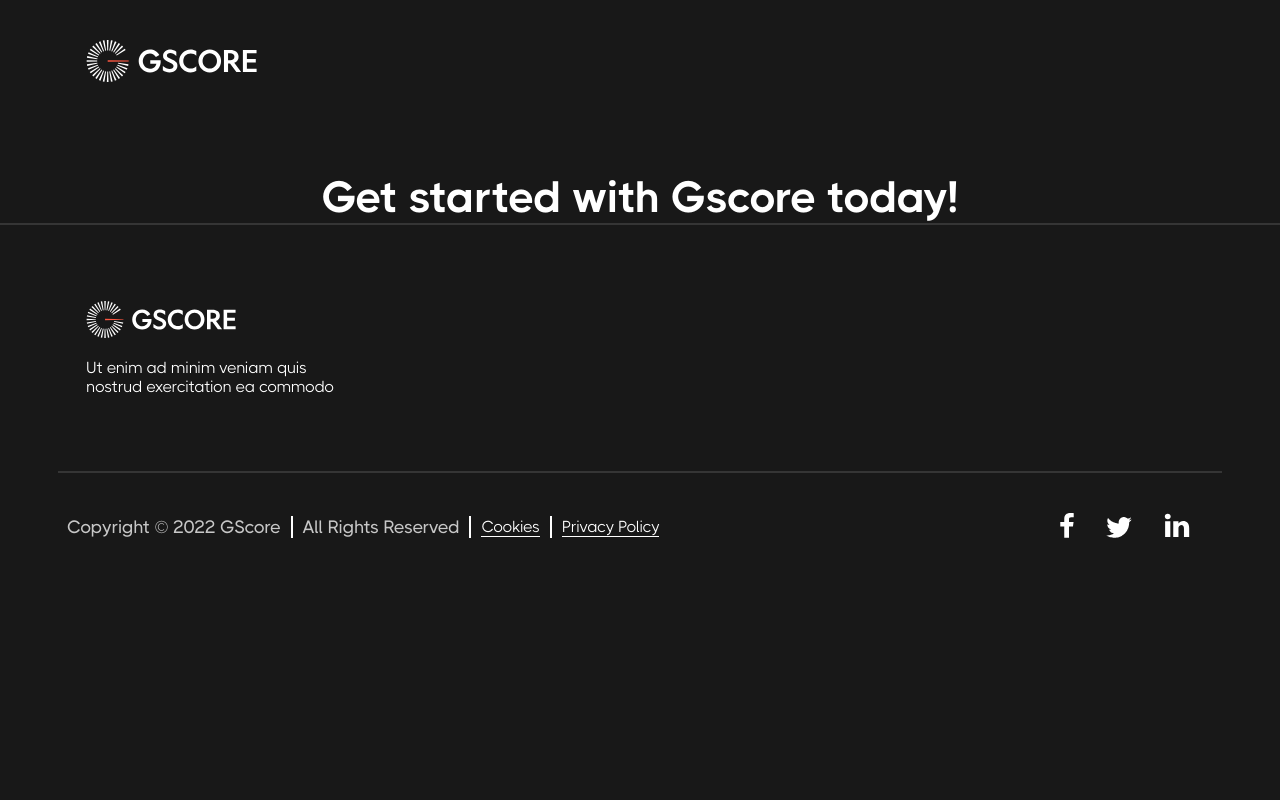
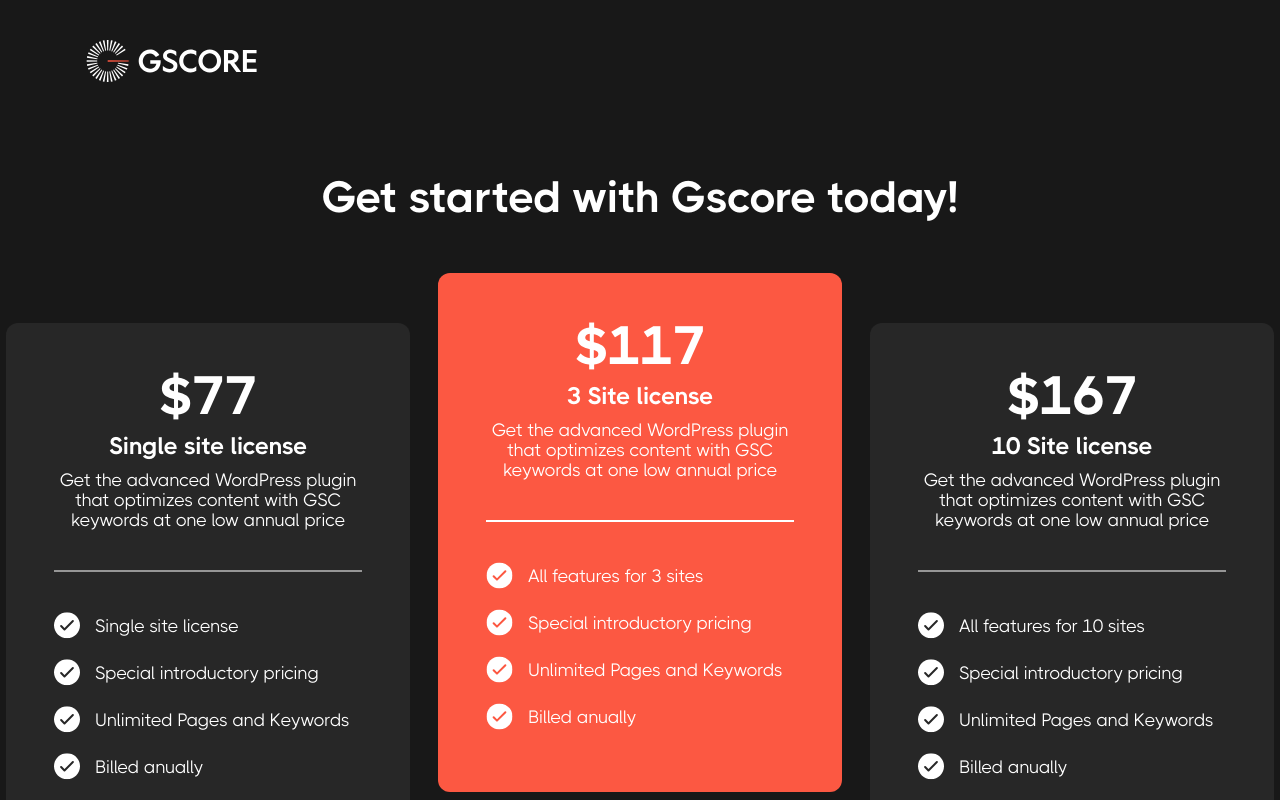
Before and after one commit to nick-felker/gscore, a Next.js app: page / in a window 1280 px wide. Shown: the top 800 px of the page. Built offline with nearby package versions, Linux system fonts and the light colour scheme.

Commit message:
index page without adaptive

```diff
--- a/pages/index.tsx
+++ b/pages/index.tsx
@@ -2,6 +2,7 @@
 import Header from "../src/ui/header";
 import Offer from "../src/ui/offer";
 import Footer from "../src/ui/footer";
+import OfferCard from "../src/ui/offerCard";
 
 function Index(){
     return(
@@ -9,23 +10,94 @@
                 <Header/>
                 <OfferWrapper>
                     <Offer text="Get started with Gscore today!"/>
+                    <CardWrapper>
+                        <OfferCardWrapper>
+                            <OfferCard
+                                bgColor="#272727"
+                                price="$77"
+                                licenseCount="Single site license"
+                                detailInfo="Get the advanced WordPress plugin that optimizes content with GSC keywords at one low annual price"
+                                options={['Single site license', 'Special introductory pricing', 'Unlimited Pages and Keywords', 'Billed anually']}
+                            />
+                        </OfferCardWrapper>
+                        <OfferCardWrapper>
+                            <OfferCard
+                                bgColor="#FC5842"
+                                price="$117"
+                                licenseCount="3 Site license"
+                                detailInfo="Get the advanced WordPress plugin that optimizes content with GSC keywords at one low annual price"
+                                options={['All features for 3 sites', 'Special introductory pricing', 'Unlimited Pages and Keywords', 'Billed anually']}
+                            />
+                        </OfferCardWrapper>
+                        <OfferCardWrapper>
+                            <OfferCard
+                                bgColor="#272727"
+                                price="$167"
+                                licenseCount="10 Site license"
+                                detailInfo="Get the advanced WordPress plugin that optimizes content with GSC keywords at one low annual price"
+                                options={['All features for 10 sites', 'Special introductory pricing', 'Unlimited Pages and Keywords', 'Billed anually']}
+                            />
+                        </OfferCardWrapper>
+                    </CardWrapper>
+                    <ContactUsWrapper>
+                        <HaveMoreTenSitesText>Have more than 10 sites?</HaveMoreTenSitesText>
+                        <ContactUsLink>Contact us</ContactUsLink>
+                    </ContactUsWrapper>
                 </OfferWrapper>
+
                 <Footer/>
             </ExternalWrapper>
     )
 }
 
 
+const OfferCardWrapper = styled.div`
+    :nth-child(odd){
+        margin-top: 50px;
+    }
+    :nth-child(even){
+        margin-right: 28px;
+        margin-left: 28px;
+    }
+`
+
+const ContactUsWrapper = styled.div`
+    display: flex;
+    flex-direction: column;
+    margin-bottom: 42px;
+    align-items: center;
+`
+
+const HaveMoreTenSitesText = styled.p`
+    color: white;
+    margin-bottom: 4px;
+    font-size: 18px;
+`
+
+const ContactUsLink = styled.a`
+    color: #FC5842;
+    cursor: pointer;
+    border-bottom: 1px solid #FC5842;
+`
+
+
+const CardWrapper = styled.div`
+    display: flex;
+    margin-bottom: 42px;
+    margin-top: 50px;
+`
+
 const ExternalWrapper = styled.div`
-    width: 100vw;
-    height: 100vh;
     background-color: #181818;
+    font-family: THICCCBOI;
 `
 const OfferWrapper = styled.div`
     display: flex;
     align-items: center;
     margin-top: 50px;
     justify-content: center;
+    flex-direction: column;
+
 `
 
 export default Index;
--- a/src/ui/footer/index.tsx
+++ b/src/ui/footer/index.tsx
@@ -57,7 +57,6 @@
 
 const UpperFooterLine = styled.div`
     height: 2px;
-    width: 100vw;
     background-color: #353535;
 `
 const InnerWrapper = styled.div`
@@ -100,7 +99,7 @@
 `
 
 const CopyrightLinks = styled.div`
-    padding-right: 40px;
+    margin-right: 40px;
 `
 
 const TwitterLink = styled.img`
--- a/src/ui/offerCard/index.tsx
+++ b/src/ui/offerCard/index.tsx
@@ -12,8 +12,100 @@
 
 function OfferCard(props:Props){
    return(
-        <>
+            <ExternalWrapper bgColor={props.bgColor}>
+                <Price>{props.price}</Price>
+                <LicenseCount>{props.licenseCount}</LicenseCount>
+                <DetailInfo>{props.detailInfo}</DetailInfo>
+                {props.bgColor === '#FC5842' ? <UnderOptionsLine bgColor="#FFFFFF"/> : <UnderOptionsLine bgColor="#969696"/>}
+                <OptionsExternalWrapper>
+                    {props.options.map((elem:string)=>{
+                        return (
+                            <>
+                                <OptionElementWrapper>
+                                {props.bgColor === '#FC5842' ? <OptionIcon src="./images/CarrotCheckCircle.svg"/> : <OptionIcon src="./images/GrayCheckCircle.svg"/>}
+                                <OptionText>{elem}</OptionText>
+                                </OptionElementWrapper>
+                            </>
+                        )
+                    })}
+                </OptionsExternalWrapper>
 
-        </>
+            </ExternalWrapper>
    )
 }
+
+
+interface UnderOptionsLineProps{
+    bgColor: string;
+}
+
+
+const UnderOptionsLine = styled.div<UnderOptionsLineProps>`
+    background-color: ${props=> props.bgColor};
+    height: 2px;
+    margin-top: 40px;
+    margin-bottom: 40px;
+`
+
+
+const OptionsExternalWrapper = styled.div`
+
+`
+
+const OptionElementWrapper = styled.div`
+    display: flex;
+    align-items: center;
+    margin-bottom: 20px;
+`
+
+const OptionIcon = styled.img`
+    margin-right: 15px;
+`
+
+const OptionText = styled.p`
+    color: white;
+    font-size: 18px;
+`
+
+const Price = styled.p`
+    text-align: center;
+    font-size: 54px;
+    font-weight: 700;
+    color: white;
+    margin-bottom: 5px;
+`
+
+const LicenseCount = styled.p`
+    text-align: center;
+    font-weight: 700;
+    font-size: 24px;
+    color: white;
+`
+
+const DetailInfo = styled.p`
+    margin-top: 10px;
+    text-align: center;
+    font-size: 18px;
+    color: white;
+`
+
+interface ExternalWrapperProps{
+    bgColor: string;
+}
+
+const ExternalWrapper = styled.div<ExternalWrapperProps>`
+    width: 404px;
+    border-radius: 12px;
+    text-align: center;
+    font-family: THICCCBOI;
+    color: ${props=>props.bgColor === '#FC5842' ? 'white' : '#c7c7c7'}
+    display: flex;
+    flex-direction: column;
+    align-items: center;
+    justify-content: center;
+    padding: 42px 48px 42px 48px;
+    background-color: ${props=>props.bgColor};
+`
+
+
+export default OfferCard;
```
